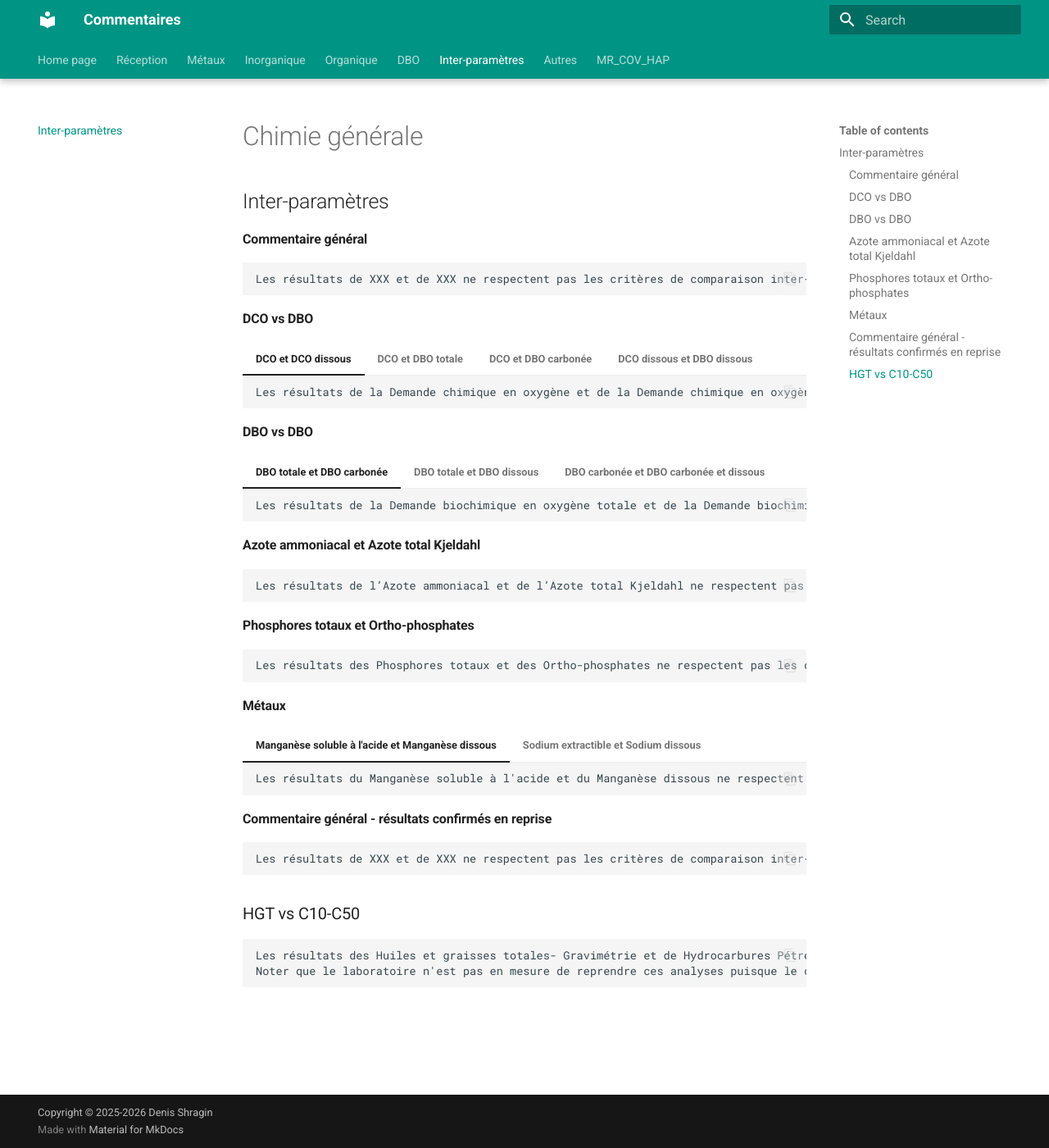
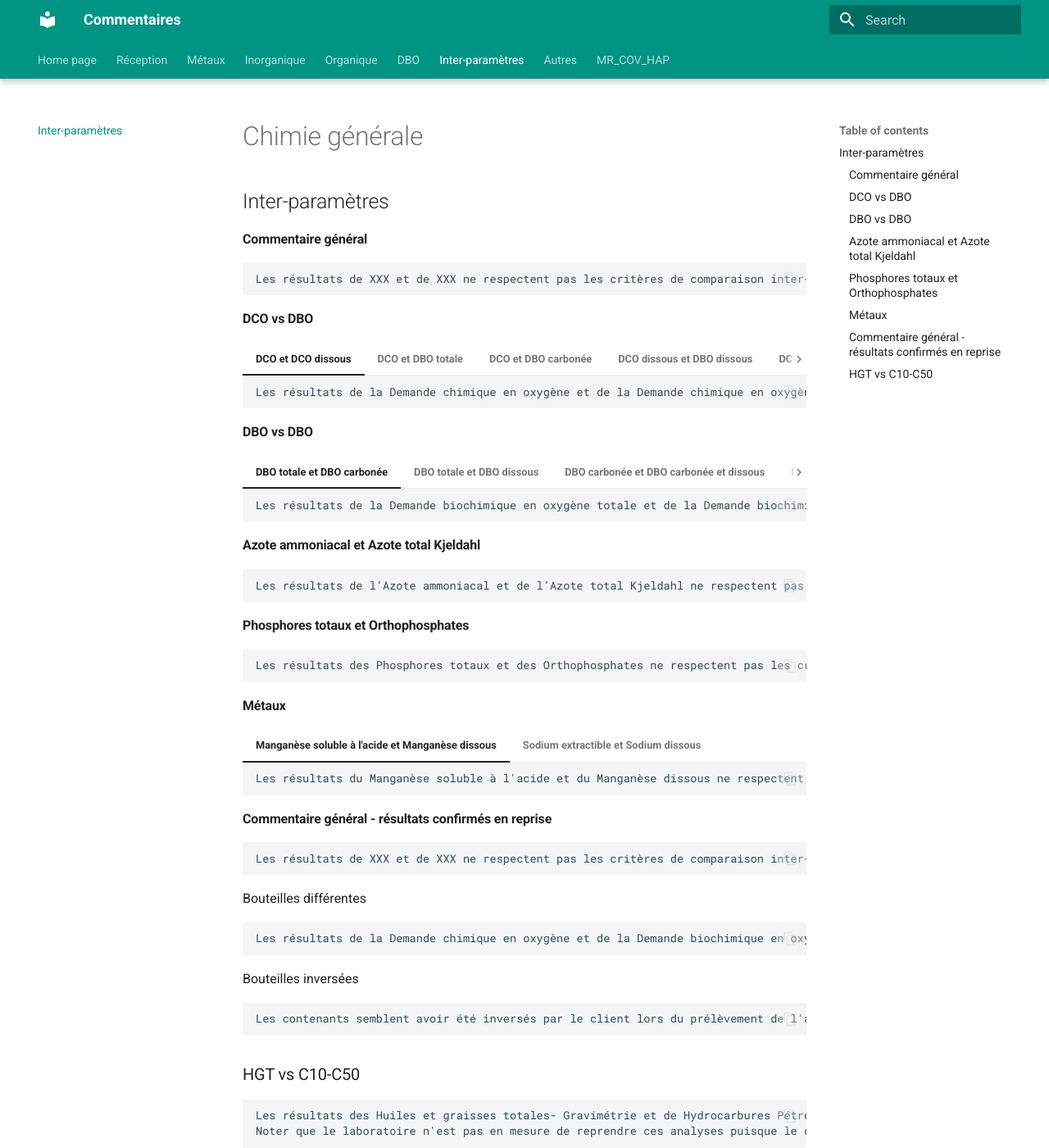
Before and after one commit to denisshragin/chemistry_comments, an MkDocs documentation site: the page built from docs/inter_param.md, in a window 1280 px wide and 1400 px high. Shown: the whole window at 82% size. Built offline with MkDocs 1.6.1 and Material for MkDocs 9.7.7, drawn with Linux system fonts in a browser that asks for light colours.

````diff
--- a/docs/inter_param.md
+++ b/docs/inter_param.md
@@ -25,6 +25,10 @@ Les résultats de XXX et de XXX ne respectent pas les critères de comparaison i
     ```
     Les résultats de la Demande chimique en oxygène dissous et de la Demande biochimique en oxygène dissous ne respectent pas les critères de comparaison inter-paramètres. Cependant, la différence entre les deux valeurs respecte l’écart d’imprécision des méthodes analytiques.
     ```
+=== "DCO dissous et DBO carbonée et dissous"
+    ```
+    Les résultats de la Demande chimique en oxygène dissous et de la Demande biochimique en oxygène carbonée et dissous ne respectent pas les critères de comparaison inter-paramètres. Cependant, la différence entre les deux valeurs respecte l’écart d’imprécision des méthodes analytiques.
+    ```
 
 #### DBO vs DBO
 === "DBO totale et DBO carbonée"
@@ -39,13 +43,16 @@ Les résultats de XXX et de XXX ne respectent pas les critères de comparaison i
     ```
     Les résultats de la Demande biochimique en oxygène carbonée et de la Demande biochimique en oxygène carbonée et dissous ne respectent pas les critères de comparaison inter-paramètres. Cependant, la différence entre les deux valeurs respecte l’écart d’imprécision des méthodes analytiques.
     ```
+=== "DBO dissous et DBO carbonée et dissous"
+    Les résultats de la Demande biochimique en oxygène dissous et de la Demande biochimique en oxygène carbonée et dissous ne respectent pas les critères de comparaison inter-paramètres. Cependant, la différence entre les deux valeurs respecte l’écart d’imprécision des méthodes analytiques.
+
 #### Azote ammoniacal et Azote total Kjeldahl
 ```
 Les résultats de l’Azote ammoniacal et de l’Azote total Kjeldahl ne respectent pas les critères de comparaison inter-paramètres. Cependant, la différence entre les deux valeurs respecte l’écart d’imprécision des méthodes analytiques.
 ```
-#### Phosphores totaux et Ortho-phosphates
+#### Phosphores totaux et Orthophosphates
 ```
-Les résultats des Phosphores totaux et des Ortho-phosphates ne respectent pas les critères de comparaison inter-paramètres. Cependant, la différence entre les deux valeurs respecte l’écart d’imprécision des méthodes analytiques.
+Les résultats des Phosphores totaux et des Orthophosphates ne respectent pas les critères de comparaison inter-paramètres. Cependant, la différence entre les deux valeurs respecte l’écart d’imprécision des méthodes analytiques.
 ```
 #### Métaux
 
@@ -61,6 +68,16 @@ Les résultats des Phosphores totaux et des Ortho-phosphates ne respectent pas l
 ```
 Les résultats de XXX et de XXX ne respectent pas les critères de comparaison inter-paramètres. Les résultats des 2 analyses ont été confirmés en reprise.
 ```
+
+Bouteilles différentes
+```
+Les résultats de la Demande chimique en oxygène et de la Demande biochimique en oxygène ne respectent pas les critères de comparaison inter-paramètres. L'apparence de la matrice des deux bouteilles est différente.
+```
+Bouteilles inversées
+```
+Les contenants semblent avoir été inversés par le client lors du prélèvement de l’affluent et de l’effluent pour l'analyse de XXX.
+```
+
 ### HGT vs C10-C50
 
 ```
````
Also changed, not shown: docs/autres.md (+1 -1 lines), docs/dbo.md (+25 -3 lines), docs/organique.md (+10 -5 lines), docs/reception.md (+34 -36 lines).
